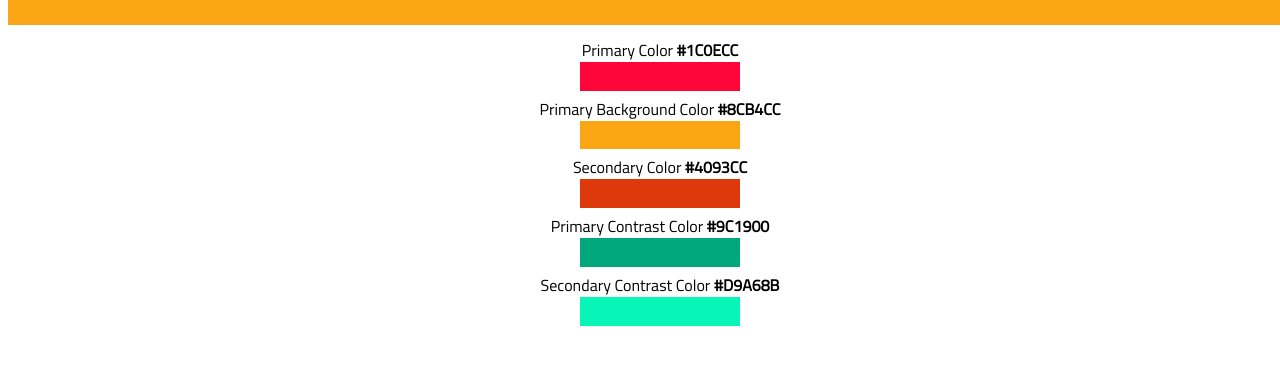
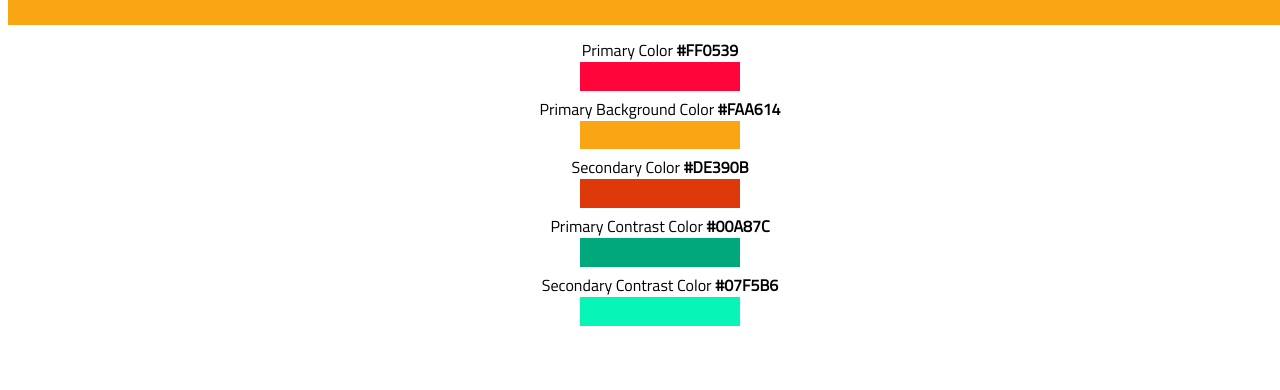
Before and after one commit to adrian-cerdeira/m152-styleguide, a website built with webpack: page src/index.html in a window 1280 px wide. Shown: the part 187-577 px from the top of the page. Built offline with nearby package versions, Linux system fonts and the light colour scheme.

Commit message:
fix hex numbers

```diff
--- a/src/index.html
+++ b/src/index.html
@@ -27,31 +27,31 @@
         <ul>
             <li>
                 Primary Color
-                <strong>#1C0ECC</strong>
+                <strong>#FF0539</strong>
                 <br />
                 <span class="color primary"></span>
             </li>
             <li>
                 Primary Background Color
-                <strong>#8CB4CC</strong>
+                <strong>#FAA614</strong>
                 <br />
                 <span class="color color-background"></span>
             </li>
             <li>
                 Secondary Color
-                <strong>#4093CC</strong>
+                <strong>#DE390B</strong>
                 <br />
                 <span class="color secondary"></span>
             </li>
             <li>
                 Primary Contrast Color
-                <strong>#9C1900</strong>
+                <strong>#00A87C</strong>
                 <br />
                 <span class="color contrast-primary"></span>
             </li>
             <li>
                 Secondary Contrast Color
-                <strong>#D9A68B</strong>
+                <strong>#07F5B6</strong>
                 <br />
                 <span class="color contrast-secondary"></span>
             </li>
```
